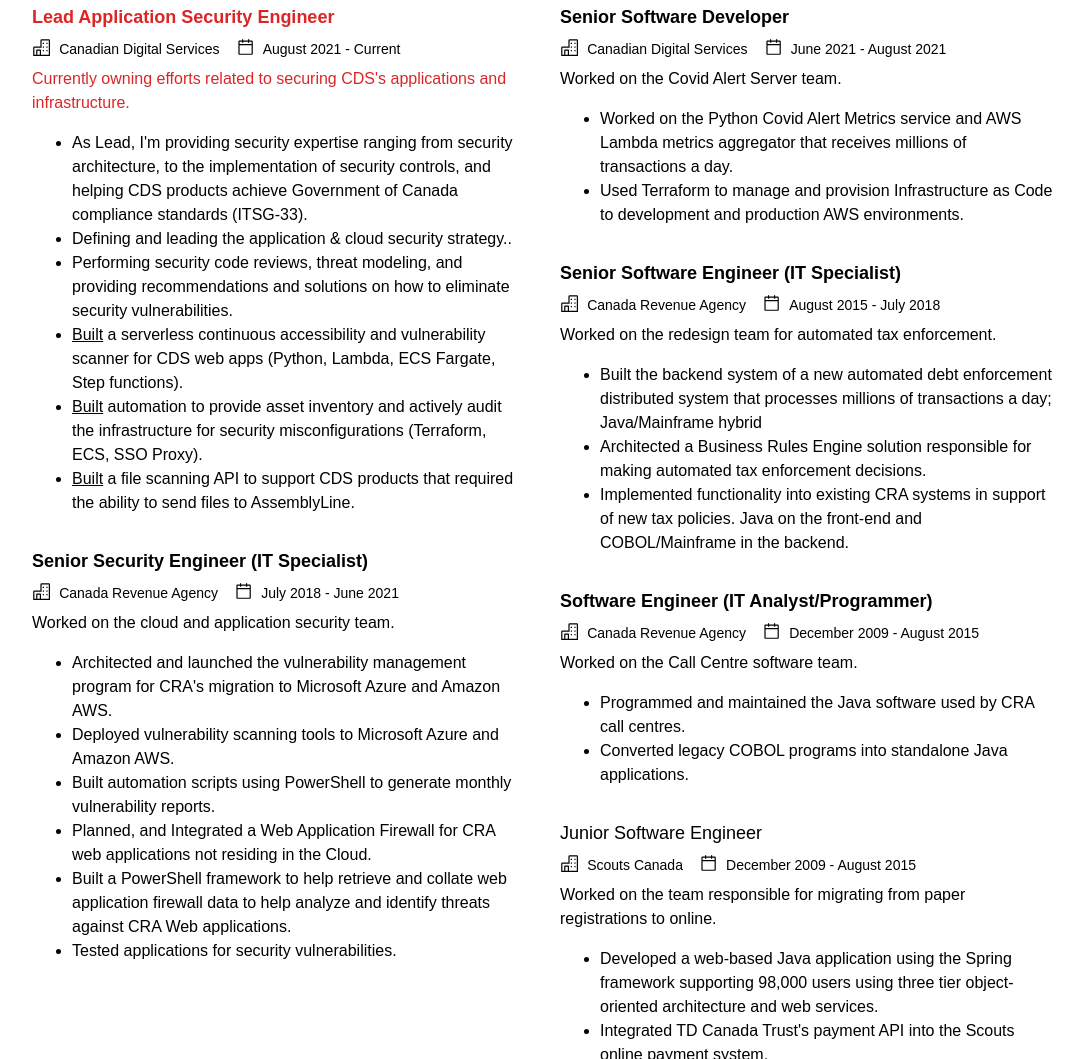
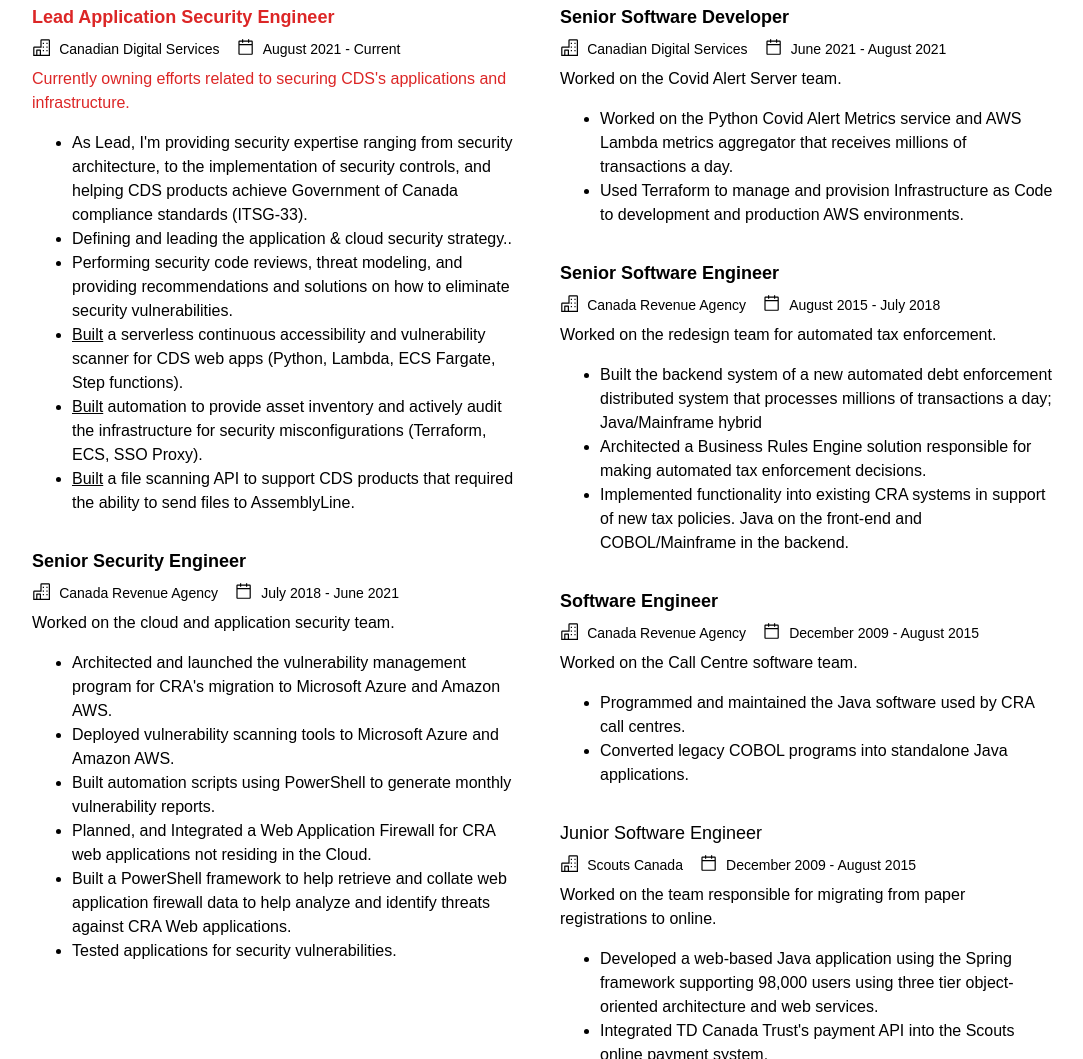
Before and after one commit to moh-nur/moh-nur.github.io, a plain HTML site: page index.html in a window 1280 px wide. Shown: the part 925-1984 px from the top of the page, without its empty margins (96-1179 px from the left). Drawn offline with nearby package versions, Linux system fonts and the light colour scheme; a web font is replaced by a local one.

Commit message:
chore: standarize titles

```diff
--- a/index.html
+++ b/index.html
@@ -99,7 +99,7 @@
                                   </div>
                               </div>
                               <div class="space-y-2">
-                                 <div class="text-lg font-semibold">Senior Security Engineer (IT Specialist)</div>
+                                 <div class="text-lg font-semibold">Senior Security Engineer</div>
                                  <div class="flex flex-row space-x-4 items-center">
                                     <span class="flex flex-row space-x-2">
                                        <svg xmlns="http://www.w3.org/2000/svg" xmlns:xlink="http://www.w3.org/1999/xlink" width="1.2em" height="1.2em" preserveAspectRatio="xMidYMid meet" viewBox="0 0 32 32" style="vertical-align: middle; transform: translateY(-5%);">
@@ -171,7 +171,7 @@
                                </div>
                             </div>
                              <div class="space-y-2">
-                                <div class="text-lg font-semibold">Senior Software Engineer (IT Specialist)</div>
+                                <div class="text-lg font-semibold">Senior Software Engineer</div>
                                 <div class="flex flex-row space-x-4 items-center">
                                    <span class="flex flex-row space-x-2">
                                       <svg xmlns="http://www.w3.org/2000/svg" xmlns:xlink="http://www.w3.org/1999/xlink" width="1.2em" height="1.2em" preserveAspectRatio="xMidYMid meet" viewBox="0 0 32 32" style="vertical-align: middle; transform: translateY(-5%);">
@@ -202,7 +202,7 @@
                                 </div>
                              </div>
                              <div class="space-y-2">
-                                <div class="text-lg font-semibold">Software Engineer (IT Analyst/Programmer)</div>
+                                <div class="text-lg font-semibold">Software Engineer</div>
                                 <div class="flex flex-row space-x-4 items-center">
                                    <span class="flex flex-row space-x-2">
                                       <svg xmlns="http://www.w3.org/2000/svg" xmlns:xlink="http://www.w3.org/1999/xlink" width="1.2em" height="1.2em" preserveAspectRatio="xMidYMid meet" viewBox="0 0 32 32" style="vertical-align: middle; transform: translateY(-5%);">
```
